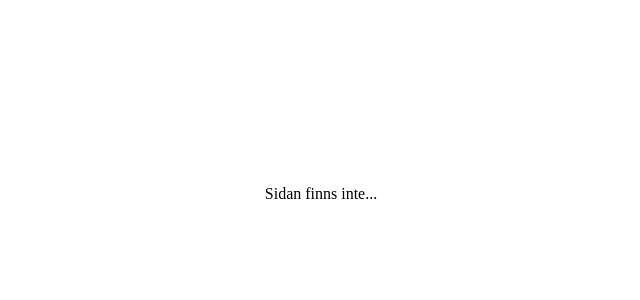
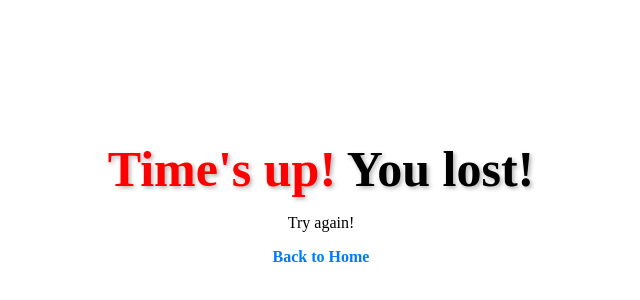
Before and after one commit to swenat/mitt-quiz, a React (Vite) app: page /LostPage in a window 1280 px wide. Shown: the part 206-506 px from the top of the page, without its empty margins (319-959 px from the left). Built offline with nearby package versions, Linux system fonts and the light colour scheme.

Commit message:
added timer and styling added lostpage and routing

```diff
--- a/src/components/Quiz.tsx
+++ b/src/components/Quiz.tsx
@@ -1,7 +1,9 @@
 import React, { useState } from "react";
 import { useNavigate } from "react-router-dom";
 import styled from "styled-components";
+import LostPage from "./../pages/LostPage";
 import Question from "./Question";
+import Timer from "./Timer";
 
 const questions = [
 	//Array containing quiz questions with correct answers //
@@ -76,7 +78,12 @@ const QuizTitle = styled.h1`
 const Quiz: React.FC = () => {
 	const [currentQuestion, setCurrentQuestion] = useState(0); //state variables for current question and users score
 	const [score, setScore] = useState(0); //reacthooks
+	const [isTimeout, setIsTimeout] = useState(false);
 	const navigate = useNavigate();
+
+	const handleTimeout = () => {
+		setIsTimeout(true);
+	};
 
 	const manageAnswer = (answer: string) => {
 		//manage answer and update score
@@ -87,15 +94,23 @@ const Quiz: React.FC = () => {
 		if (nextQuestion < questions.length) {
 			setCurrentQuestion(nextQuestion);
 		} else {
-			navigate("/ResultPage", { state: { score: score } });
+			navigate(isTimeout ? "/LostPage" : "/ResultPage", {
+				state: { score: score },
+			});
 		}
 	};
+
 	return (
 		<QuizContainer>
 			<QuizTitle>
 				Mixed
 				<span> Q</span>uestions
 			</QuizTitle>
+			{isTimeout ? (
+				<LostPage />
+			) : (
+				<>
+					<Timer duration={60} onTimeout={handleTimeout} />
 					{currentQuestion < questions.length ? (
 						<Question
 							question={questions[currentQuestion].question}
@@ -103,6 +118,8 @@ const Quiz: React.FC = () => {
 							onAnswer={manageAnswer}
 						/>
 					) : null}
+				</>
+			)}
 		</QuizContainer>
 	);
 };
--- /dev/null
+++ b/src/components/Timer.tsx
@@ -0,0 +1,40 @@
+// Timer.tsx
+import React, { useEffect, useState } from "react";
+import styled from "styled-components";
+
+const TimerContainer = styled.div`
+	font-size: 24px;
+	margin-top: 20px;
+`;
+
+const Timer: React.FC<{ duration: number; onTimeout: () => void }> = ({
+	duration,
+	onTimeout,
+}) => {
+	const [seconds, setSeconds] = useState(duration);
+
+	useEffect(() => {
+		const interval = setInterval(() => {
+			setSeconds((prevSeconds) => prevSeconds - 1);
+		}, 1000);
+
+		return () => clearInterval(interval);
+	}, []);
+
+	useEffect(() => {
+		if (seconds === 0) {
+			onTimeout();
+		}
+	}, [seconds, onTimeout]);
+
+	const formattedTime = `${Math.floor(seconds / 60)}:${(
+		seconds % 60
+	).toLocaleString("en-US", {
+		minimumIntegerDigits: 2,
+		useGrouping: false,
+	})}`;
+
+	return <TimerContainer>Time Remaining: {formattedTime}</TimerContainer>;
+};
+
+export default Timer;
--- a/src/main.tsx
+++ b/src/main.tsx
@@ -9,6 +9,7 @@ import {
 import AppLayout from "./AppLayout.tsx";
 import Quiz from "./components/Quiz";
 import "./main.css";
+import LostPage from "./pages/LostPage.tsx";
 import ResultPage from "./pages/ResultPage";
 import WelcomePage from "./pages/WelcomePage";
 
@@ -18,6 +19,7 @@ const router = createBrowserRouter(
 			<Route index Component={WelcomePage} />
 			<Route path="Quiz" Component={Quiz} />
 			<Route path="ResultPage" Component={ResultPage} />
+			<Route path="LostPage" Component={LostPage} />
 			<Route path="*" element={<span>Sidan finns inte...</span>} />
 		</Route>
 	)
--- /dev/null
+++ b/src/pages/LostPage.tsx
@@ -0,0 +1,46 @@
+// LostPage.tsx
+import React from "react";
+import { Link } from "react-router-dom";
+import styled from "styled-components";
+
+const LostContainer = styled.div`
+	text-align: center;
+	margin-top: 50px;
+`;
+
+const LostTitle = styled.h3`
+	font-size: 50px;
+	color: #ff0000;
+	margin-bottom: 2px;
+	text-shadow: 2px 2px 4px rgba(0, 0, 0, 0.3);
+
+	span {
+		color: #000;
+	}
+`;
+
+const BackToHomeLink = styled(Link)`
+	display: block;
+	margin-top: 16px;
+	text-decoration: none;
+	color: #007bff; /* Bootstraps primary color */
+	font-weight: bold;
+
+	&:hover {
+		text-decoration: underline;
+	}
+`;
+
+const LostPage: React.FC = () => {
+	return (
+		<LostContainer>
+			<LostTitle>
+				Time's up! <span>You lost!</span>
+			</LostTitle>
+			<p>Try again!</p>
+			<BackToHomeLink to="/">Back to Home</BackToHomeLink>
+		</LostContainer>
+	);
+};
+
+export default LostPage;
--- a/src/pages/ResultPage.tsx
+++ b/src/pages/ResultPage.tsx
@@ -25,14 +25,21 @@ const BackLink = styled(Link)`
 		text-decoration: underline;
 	}
 `;
+interface ResultPageProps {
+	userName?: string;
+}
 
-const ResultPage: React.FC = () => {
+const ResultPage: React.FC<ResultPageProps> = ({ userName }) => {
 	const location = useLocation();
 	const finalScore = location.state?.score || 0;
+
 	return (
 		<ResultContainer>
 			<CompleteTitle> Quiz Completed!</CompleteTitle>
-			<p>Your final score is: {finalScore}</p>
+			<p>
+				Congratulations {userName ? `${userName}!` : ""} Your final score is:{" "}
+				{finalScore}
+			</p>
 			<BackLink to="/">Back to Welcomepage</BackLink>
 		</ResultContainer>
 	);
--- a/src/pages/WelcomePage.tsx
+++ b/src/pages/WelcomePage.tsx
@@ -5,7 +5,7 @@ import styled from "styled-components";
 const Container = styled.div`
 	text-align: center;
 `;
-const Title = styled.h1`
+const WelcomeTitle = styled.h1`
 	font-size: 80px;
 	color: #007bff;
 	margin-bottom: 2px;
@@ -32,9 +32,9 @@ const EnterQuizButton = styled(Link)`
 const WelcomePage: React.FC = () => {
 	return (
 		<Container>
-			<Title>
+			<WelcomeTitle>
 				Welcome to <span>Quiztime</span>
-			</Title>
+			</WelcomeTitle>
 			<EnterQuizButton to="/quiz">Enter Quiz</EnterQuizButton>
 		</Container>
 	);
```
Lines whose indentation alone changed are shown as unchanged.
